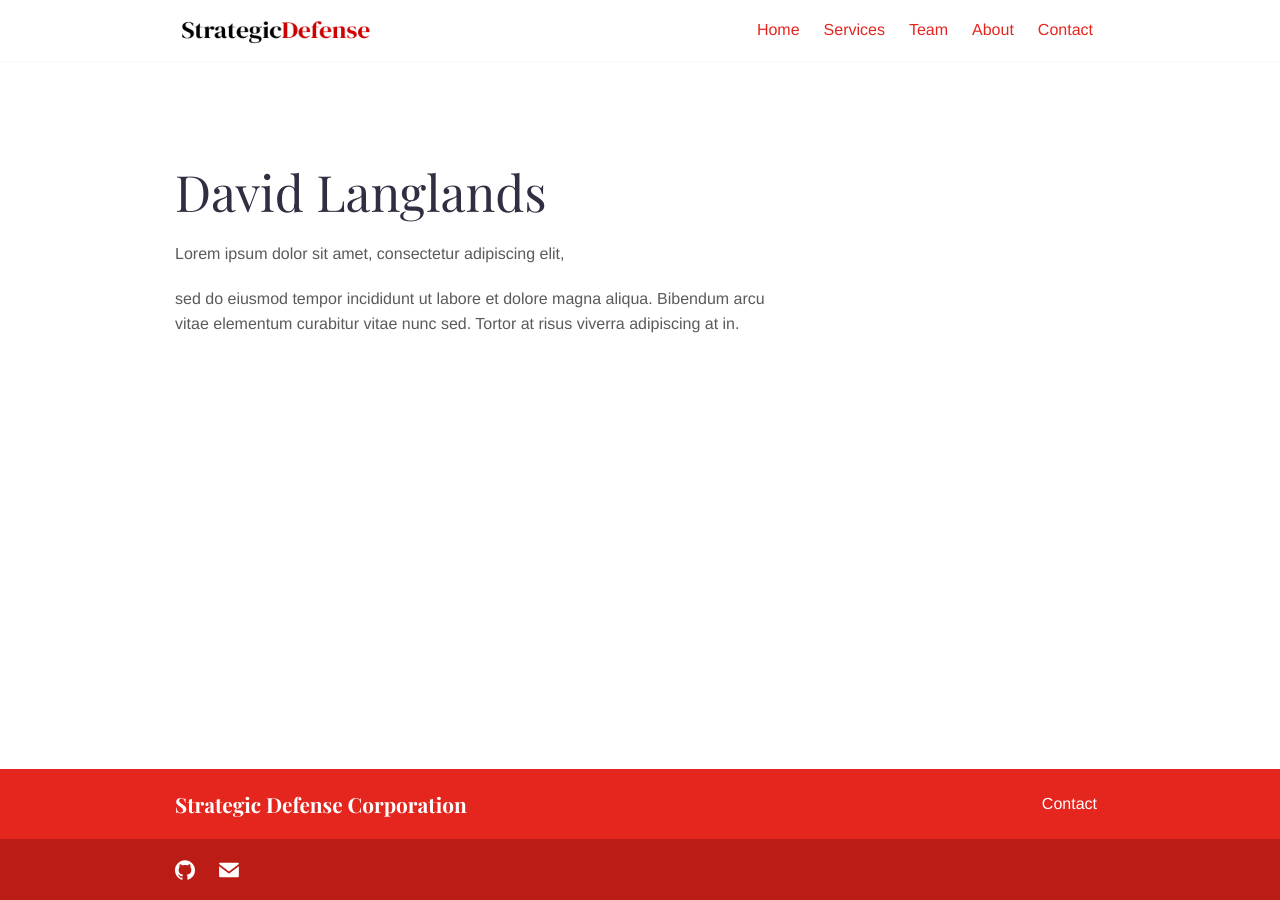
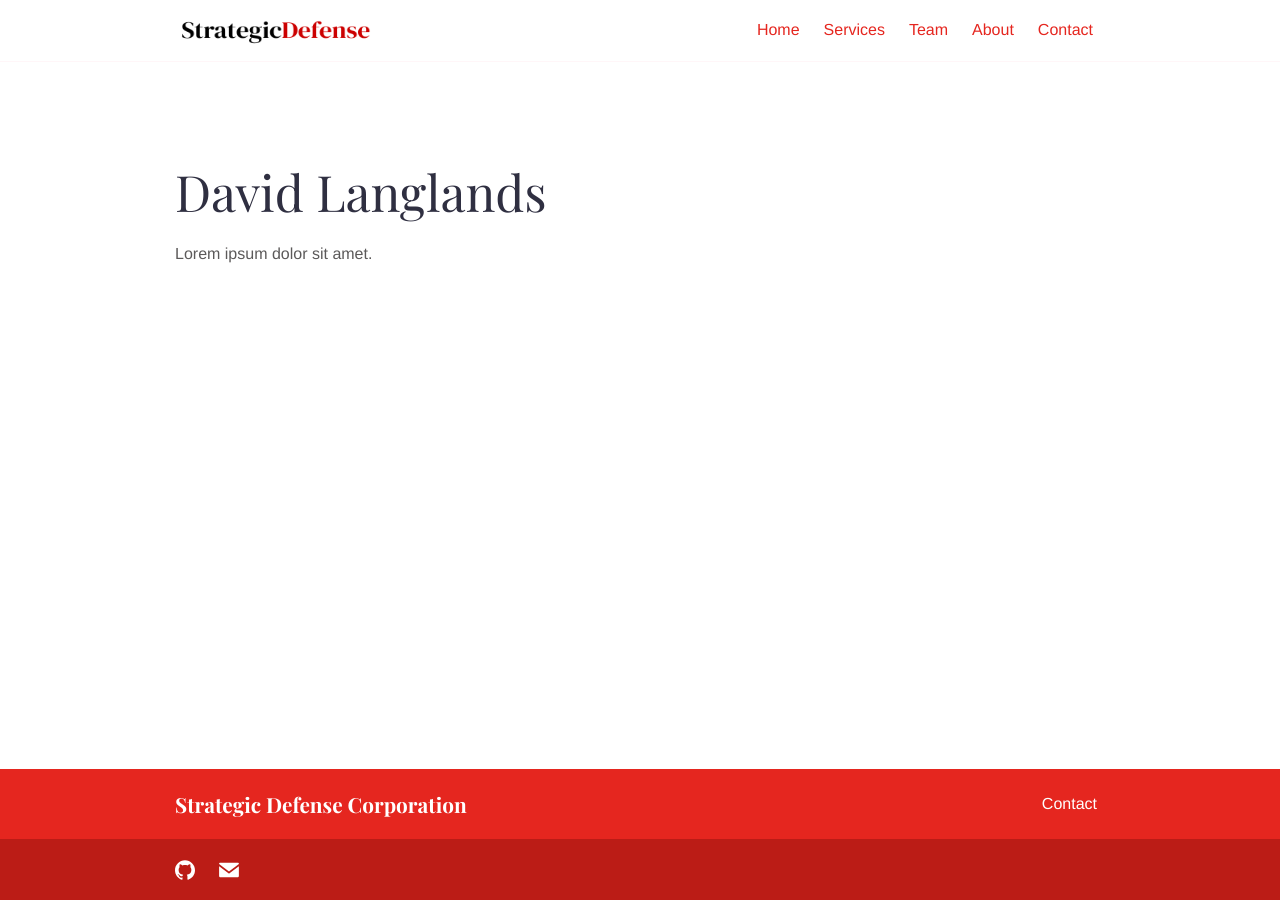
Before and after one commit to strategicdefense/strategicdefense.github.io, a Jekyll site: the page built from _team/david.md, in a window 1280 px wide. Built offline with Jekyll 4.4.1, drawn with Linux system fonts in a browser that asks for light colours.

```diff
--- a/_team/david.md
+++ b/_team/david.md
@@ -3,12 +3,9 @@ title: "David Langlands"
 date: 2018-11-19T10:47:58+10:00
 image: "images/team/hoodie.webp"
 jobtitle: "Founder"
-linkedinurl: "https://www.linkedin.com/"
+linkedinurl: "https://www.linkedin.com/in/langlands"
 promoted: true
 weight: 2
 ---
 
-Lorem ipsum dolor sit amet, consectetur adipiscing elit,
-<!--more-->
-
-sed do eiusmod tempor incididunt ut labore et dolore magna aliqua. Bibendum arcu vitae elementum curabitur vitae nunc sed. Tortor at risus viverra adipiscing at in.
+Lorem ipsum dolor sit amet.
```
Also changed, not shown: _team/rick.md (+1 -1 lines), _team/shannon.md (+1 -1 lines).
